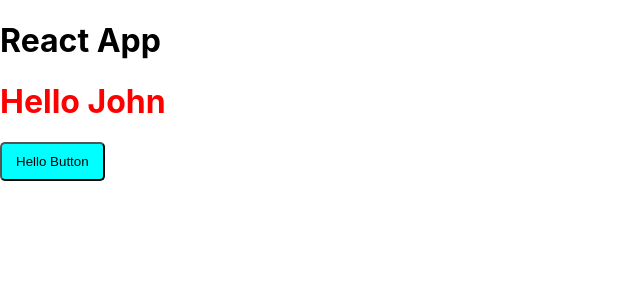
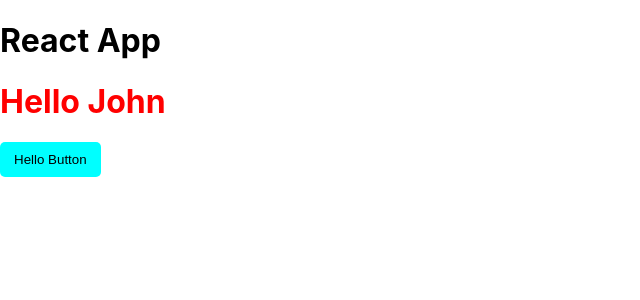
Before and after one commit to netman5/reactpatterns, a React (Create React App) app: page / in a window 1280 px wide. Shown: the top 300 px of the page, without its empty margins (0-640 px from the left). Built offline with nearby package versions, Linux system fonts and the light colour scheme.

Commit message:
update Button component with multiple classes

```diff
--- a/src/App.css
+++ b/src/App.css
@@ -3,8 +3,13 @@
 }
 
 .btn {
-  color: black;
   padding: 10px 14px;
-  background-color: aqua;
+  background-color: white;
   border-radius: 5px;
 }
+
+.btn-own {
+  color: black;
+  background-color: aqua;
+  border: none;
+}
--- a/src/App.js
+++ b/src/App.js
@@ -7,7 +7,7 @@ function App() {
     <div className="Apps">
       <h1>React App</h1>
       <Greetings name="John" className="greetings" id="id-greetings" />
-      <Button text="Hello Button" type='button' className='btn' id='btn-id' />
+      <Button text="Hello Button" className='btn-own' id='btn-id' />
     </div>
   );
 }
--- a/src/components/Buttons/Button.jsx
+++ b/src/components/Buttons/Button.jsx
@@ -1,8 +1,10 @@
 import React from 'react'
+import '../../App.css'
 
-const Button = ({ text, ...buttonProps }) => {
+const Button = ({ text, className, ...buttonProps }) => {
+  const classNames = ['btn', className].filter(Boolean).join(' ')
   return (
-    <button {...buttonProps}>{text}</button>
+    <button className={classNames} {...buttonProps}>{text}</button>
   )
 }
 
```
